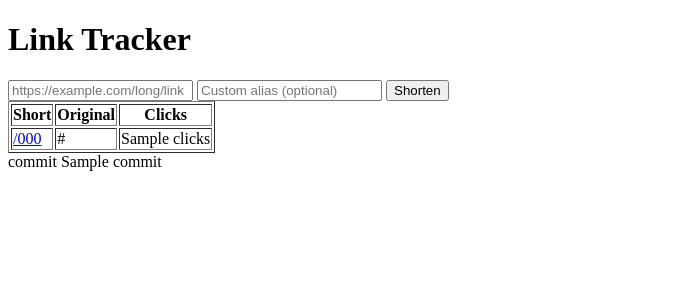
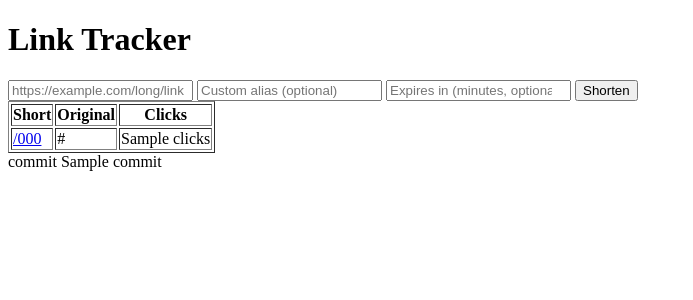
Before and after one commit to ShrutiSingh212/link-tracker, a Flask app: template templates/index.html in a window 1280 px wide. Shown: the top 300 px of the page, without its empty margins (0-693 px from the left). Run offline with Flask 3, Linux system fonts and the light colour scheme; the template is opened without the code that fills it: most values are stand-ins (such as "Sample title", 1, 10 or a date in 2020).

Commit message:
feat: add link expiry

```diff
--- a/app.py
+++ b/app.py
@@ -1,13 +1,14 @@
 import os
 import re
 import secrets
+from datetime import datetime, timedelta
 from urllib.parse import urlparse
 
 from flask import Flask, render_template, request, redirect, jsonify, abort
 
 app = Flask(__name__)
 
-links = {}  # code -> {"code", "url", "clicks"}
+links = {}  # code -> {"code", "url", "clicks", "expires_at"}
 RESERVED = {"api", "health", "shorten", "static"}
 ALIAS_RE = re.compile(r"^[a-zA-Z0-9_-]{3,20}$")
 COMMIT = os.getenv("RENDER_GIT_COMMIT", "local")[:7]
@@ -50,7 +51,19 @@ def shorten():
     else:
         code = make_code()
 
-    links[code] = {"code": code, "url": url, "clicks": 0}
+    minutes = request.form.get("expires_in", "").strip()
+    expires_at = None
+    if minutes:
+        if not minutes.isdigit() or int(minutes) <= 0:
+            return "Expiry must be a positive number of minutes", 400
+        expires_at = datetime.utcnow() + timedelta(minutes=int(minutes))
+
+    links[code] = {
+        "code": code,
+        "url": url,
+        "clicks": 0,
+        "expires_at": expires_at.isoformat() if expires_at else None,
+    }
     return redirect("/")
 
 
@@ -69,6 +82,8 @@ def go(code):
     link = links.get(code)
     if not link:
         abort(404, "Short link not found")
+    if link["expires_at"] and datetime.fromisoformat(link["expires_at"]) < datetime.utcnow():
+        abort(410, "This link has expired")
     link["clicks"] += 1
     return redirect(link["url"])
 
--- a/templates/index.html
+++ b/templates/index.html
@@ -6,6 +6,7 @@
   <form method="POST" action="/shorten">
     <input name="url" placeholder="https://example.com/long/link" required>
     <input name="alias" placeholder="Custom alias (optional)">
+    <input name="expires_in" type="number" min="1" placeholder="Expires in (minutes, optional)">
     <button>Shorten</button>
   </form>
   <table border="1">
```
Also changed, not shown: test_app.py (+14 -0 lines).
